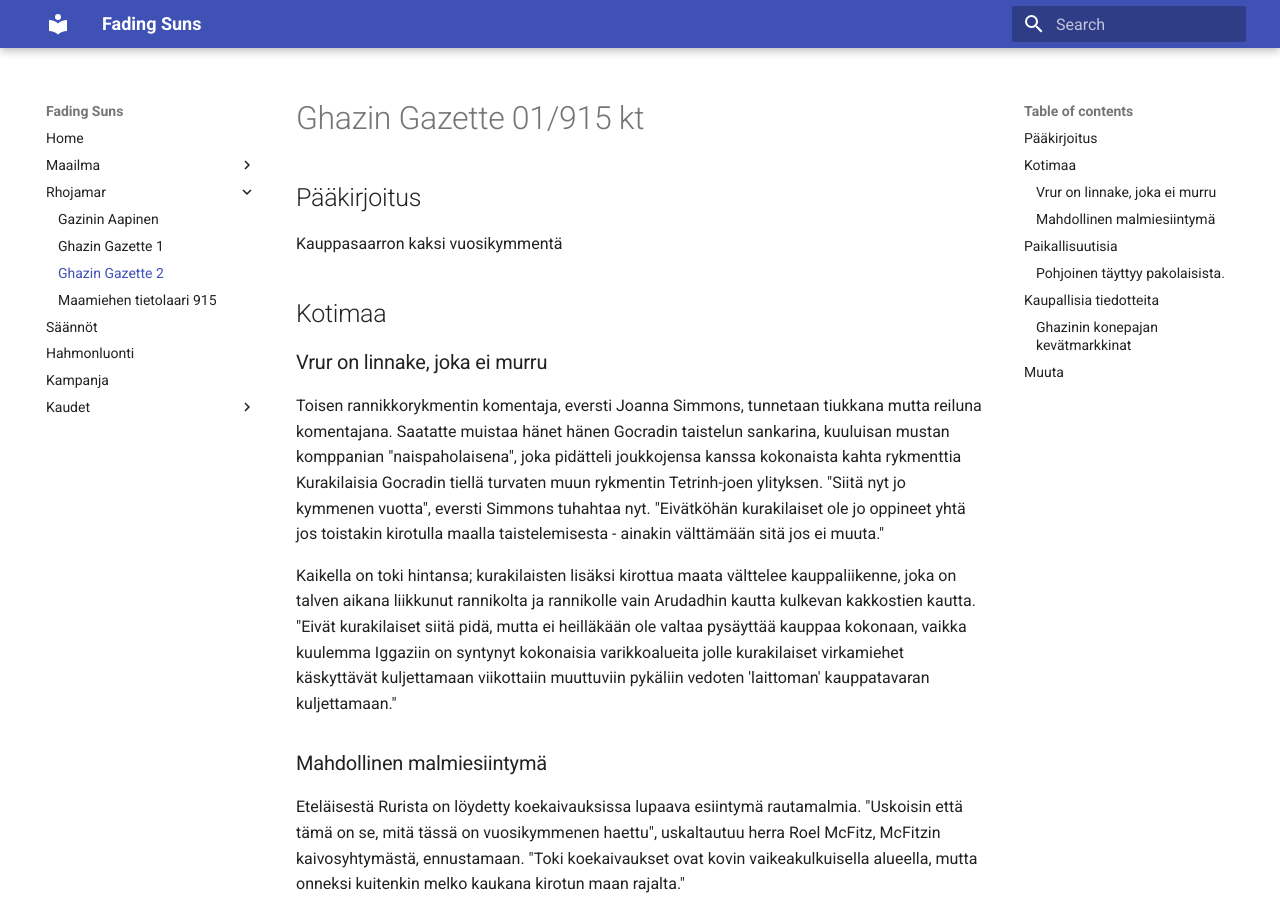
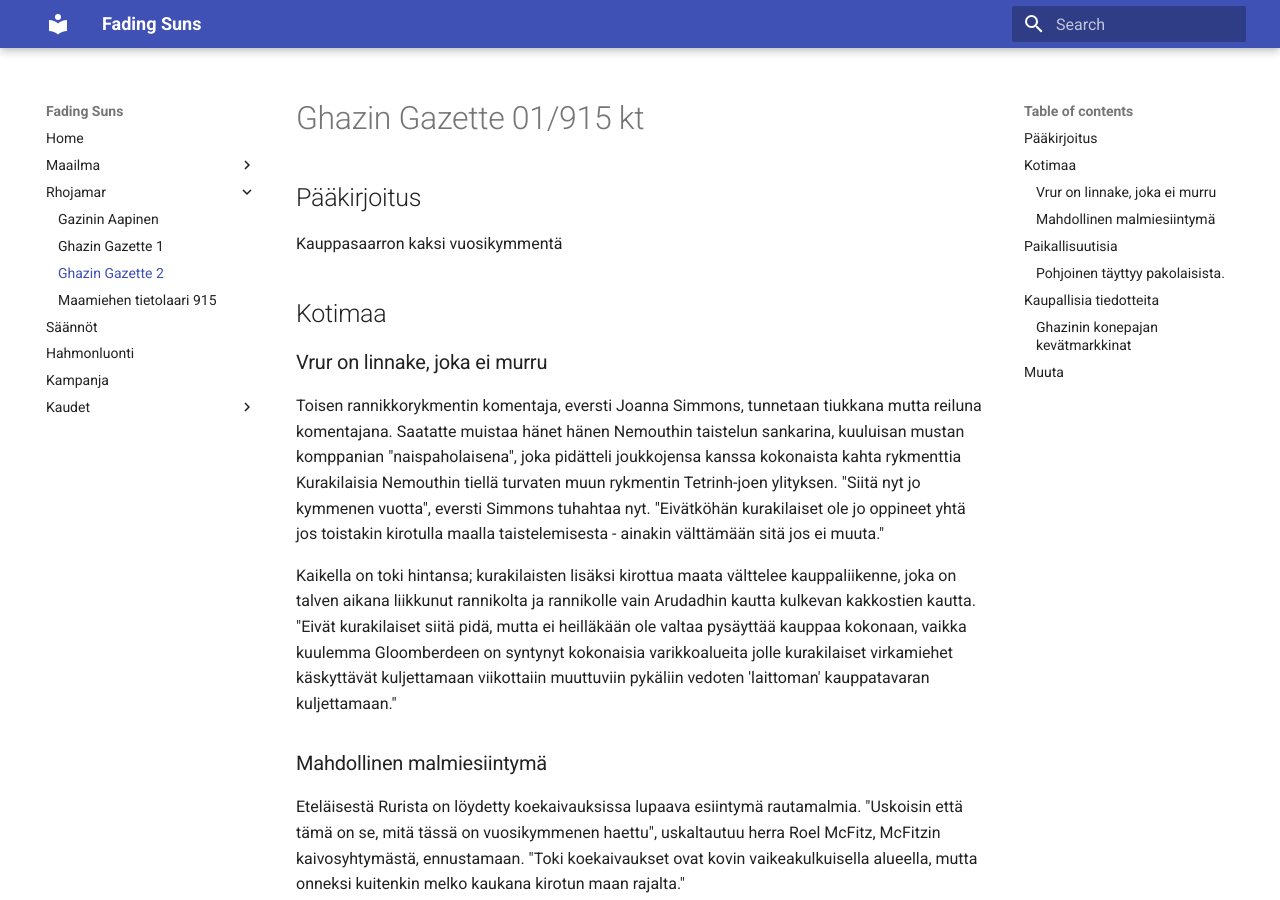
Before and after one commit to mertenator100/mertenator100.github.io, an MkDocs documentation site: the page built from docs/GhazinGazette2.md, in a window 1280 px wide and 900 px high. Built offline with MkDocs 1.6.1 and Material for MkDocs 9.7.7, drawn with Linux system fonts in a browser that asks for light colours.

Commit message:
Korjattu nimiä

```diff
--- a/docs/GhazinGazette2.md
+++ b/docs/GhazinGazette2.md
@@ -8,9 +8,9 @@ Kauppasaarron kaksi vuosikymmentä
 
 ### Vrur on linnake, joka ei murru
 
-Toisen rannikkorykmentin komentaja, eversti Joanna Simmons, tunnetaan tiukkana mutta reiluna komentajana. Saatatte muistaa hänet hänen Gocradin taistelun sankarina, kuuluisan mustan komppanian "naispaholaisena", joka pidätteli joukkojensa kanssa kokonaista kahta rykmenttia Kurakilaisia Gocradin tiellä turvaten muun rykmentin Tetrinh-joen ylityksen. "Siitä nyt jo kymmenen vuotta", eversti Simmons tuhahtaa nyt. "Eivätköhän kurakilaiset ole jo oppineet yhtä jos toistakin kirotulla maalla taistelemisesta - ainakin välttämään sitä jos ei muuta."
+Toisen rannikkorykmentin komentaja, eversti Joanna Simmons, tunnetaan tiukkana mutta reiluna komentajana. Saatatte muistaa hänet hänen Nemouthin taistelun sankarina, kuuluisan mustan komppanian "naispaholaisena", joka pidätteli joukkojensa kanssa kokonaista kahta rykmenttia Kurakilaisia Nemouthin tiellä turvaten muun rykmentin Tetrinh-joen ylityksen. "Siitä nyt jo kymmenen vuotta", eversti Simmons tuhahtaa nyt. "Eivätköhän kurakilaiset ole jo oppineet yhtä jos toistakin kirotulla maalla taistelemisesta - ainakin välttämään sitä jos ei muuta."
 
-Kaikella on toki hintansa; kurakilaisten lisäksi kirottua maata välttelee kauppaliikenne, joka on talven aikana liikkunut rannikolta ja rannikolle vain Arudadhin kautta kulkevan kakkostien kautta. "Eivät kurakilaiset siitä pidä, mutta ei heilläkään ole valtaa pysäyttää kauppaa kokonaan, vaikka kuulemma Iggaziin on syntynyt kokonaisia varikkoalueita jolle kurakilaiset virkamiehet käskyttävät kuljettamaan viikottaiin muuttuviin pykäliin vedoten 'laittoman' kauppatavaran kuljettamaan."
+Kaikella on toki hintansa; kurakilaisten lisäksi kirottua maata välttelee kauppaliikenne, joka on talven aikana liikkunut rannikolta ja rannikolle vain Arudadhin kautta kulkevan kakkostien kautta. "Eivät kurakilaiset siitä pidä, mutta ei heilläkään ole valtaa pysäyttää kauppaa kokonaan, vaikka kuulemma Gloomberdeen on syntynyt kokonaisia varikkoalueita jolle kurakilaiset virkamiehet käskyttävät kuljettamaan viikottaiin muuttuviin pykäliin vedoten 'laittoman' kauppatavaran kuljettamaan."
 
 ### Mahdollinen malmiesiintymä
 
```
Also changed, not shown: docs/GhazinGazette1.md (+1 -1 lines).
